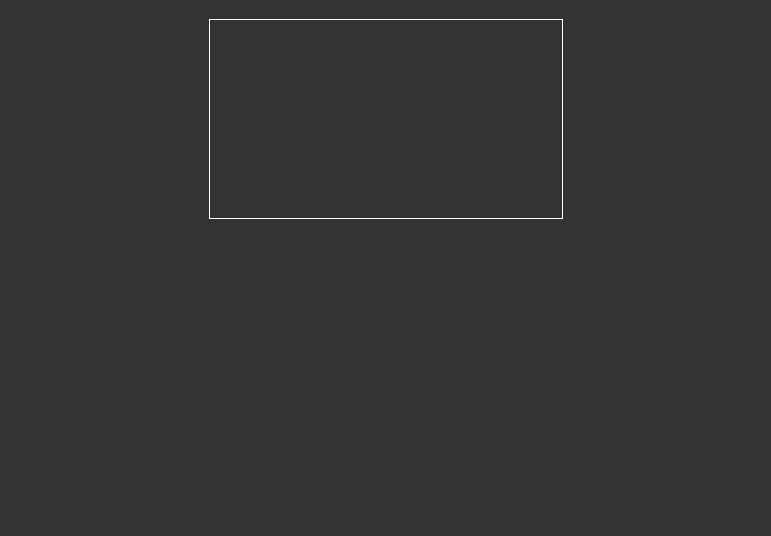
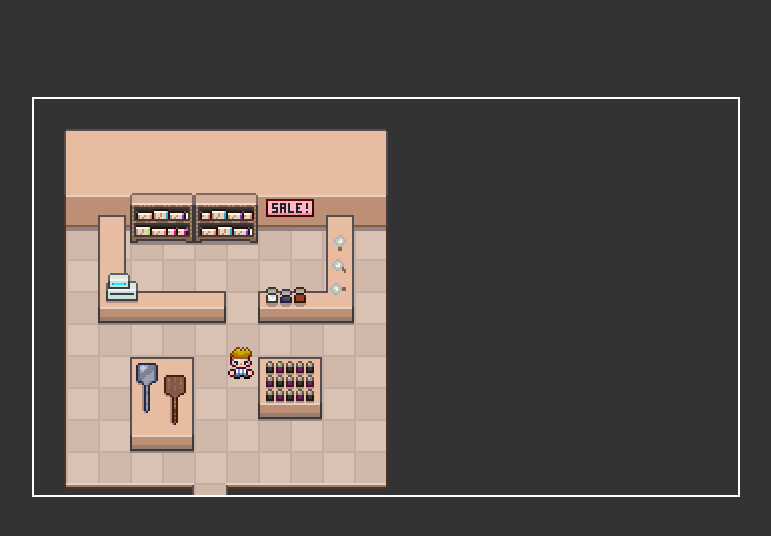
Before and after one commit to MarcioABSouza/Poggy, a plain HTML site: page index.html in a window 1280 px wide. Shown: the whole page, without its empty margins (254-1025 px from the left). Drawn offline with Linux system fonts and the light colour scheme.

Commit message:
Add Game and Object Classes

```diff
--- /dev/null
+++ b/GameObject.js
@@ -0,0 +1,10 @@
+class GameObject {
+    constructor(config) {
+        this.x = config.x || 0;
+        this.y = config.y || 0;
+        this.sprite = new Sprite({
+            gameObject: this,
+            src: config.src || 'images/characters/npc.png'
+        });
+    }
+}
--- /dev/null
+++ b/Overworld.js
@@ -0,0 +1,27 @@
+class Overworld {
+    constructor(config) {
+        this.element = config.element;
+        this.canvas = this.element.querySelector('.game-canvas');
+        this.ctx = this.canvas.getContext('2d')
+    }
+
+
+    init() {
+        const image = new Image();
+        image.onload = () => {
+            this.ctx.drawImage(image, 0, 0);
+        }
+        image.src = 'images/maps/ShopLower.png';
+
+        //Placing some characteres
+        const hero = new GameObject({
+            x: 6,
+            y: 8
+        })
+
+
+        setTimeout(() => {
+            hero.sprite.draw(this.ctx)
+        }, 300)
+    }
+}
--- /dev/null
+++ b/Sprite.js
@@ -0,0 +1,34 @@
+class Sprite {
+    constructor(config) {
+        //Set up the image
+        this.image = new Image();
+        this.image.src = config.src;
+        this.image.onload = () => {
+            this.isLoaded = true;
+        }
+
+
+        this.animations - config.animations || {
+            idleDown: [
+                [0, 0]
+            ]
+        }
+
+        this.currentAnimation = config.currentAnimation || 'idleDown';
+        this.currentAnimationFrame = 0;
+
+        this.gameObject = config.gameObject;
+    }
+
+    draw(ctx) {
+        const x = this.gameObject.x * 16 - 8;
+        const y = this.gameObject.y * 16 - 18;
+
+        this.isLoaded && ctx.drawImage(this.image,
+            0, 0,
+            32, 32,
+            x, y,
+            32, 32
+        )
+    }
+}
--- a/index.html
+++ b/index.html
@@ -1,5 +1,6 @@
 <!DOCTYPE html>
 <html lang="pt-br">
+
 <head>
     <meta charset="UTF-8">
     <meta http-equiv="X-UA-Compatible" content="IE=edge">
@@ -7,11 +8,17 @@
     <link rel="stylesheet" href="styles.css">
     <title>POGGY</title>
 </head>
+
 <body>
 
     <div class="game-container">
         <canvas class="game-canvas" width="352" height="198"></canvas>
     </div>
 
+    <script src="Overworld.js"></script>
+    <script src="GameObject.js"></script>
+    <script src="Sprite.js"></script>
+    <script src="init.js"></script>
 </body>
+
 </html>
--- /dev/null
+++ b/init.js
@@ -0,0 +1,6 @@
+(function() {
+    const overworld = new Overworld({
+        element: document.querySelector('.game-container')
+    });
+    overworld.init();
+})()
--- a/styles.css
+++ b/styles.css
@@ -14,6 +14,10 @@ body {
     width: 352px;
     height: 198px;
     margin: 0 auto;
-    margin-top: 20px;
     outline: 1px solid #fff;
+    transform: scale(2) translateY(50%)
 }
+
+.game-container canvas {
+    image-rendering: pixelated;
+}
```
Also changed, not shown: images/characters/npc.png (added), images/maps/ShopLower.png (added).
